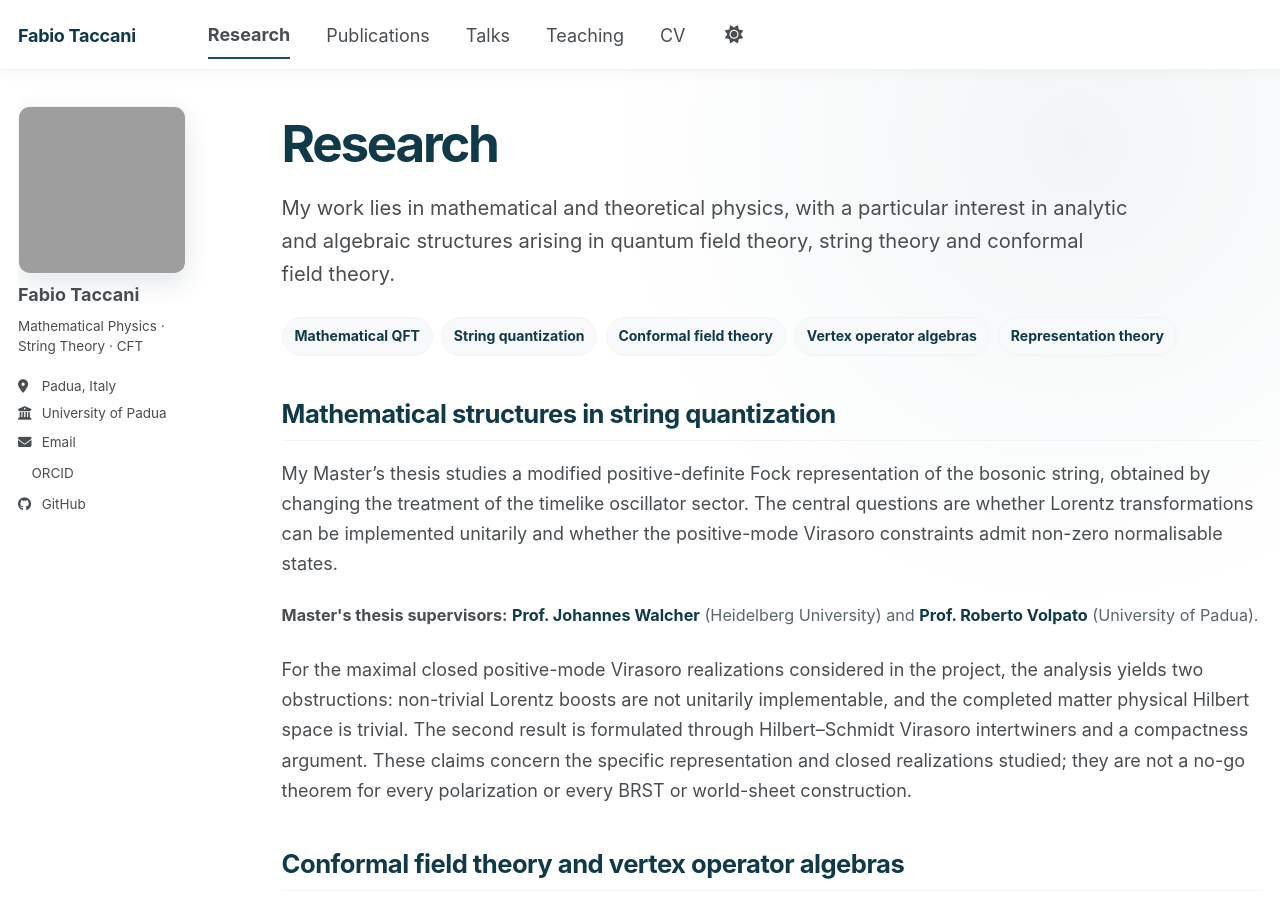
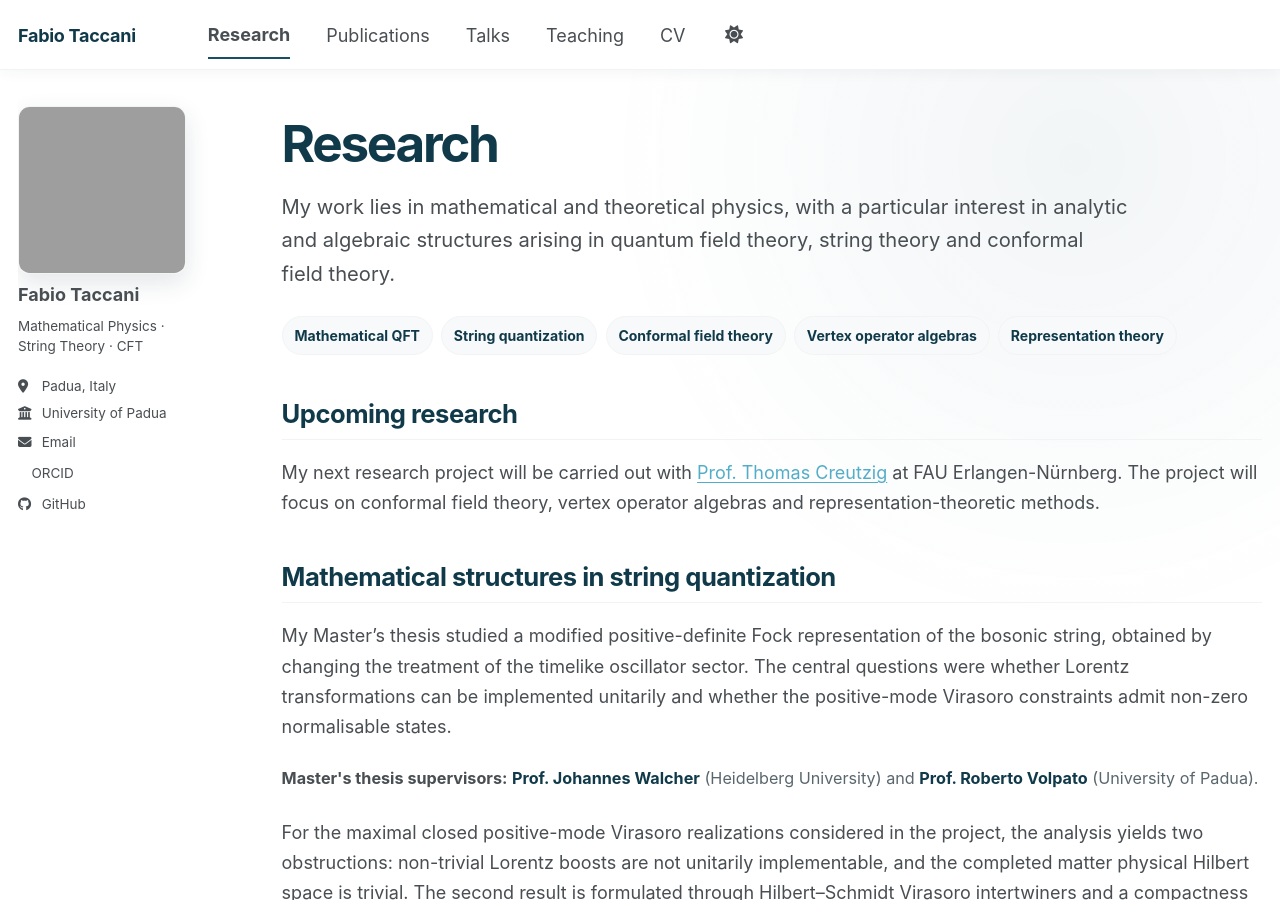
Before and after one commit to FabioTaccani/FabioTaccani.github.io, a Jekyll site: the page built from _pages/research.md, in a window 1280 px wide and 900 px high. Built offline with Jekyll 4.4.1, drawn with Linux system fonts in a browser that asks for light colours; a style sheet for code colours, icons or effects is not loaded.

Commit message:
Add upcoming research and update thesis status

```diff
--- a/_pages/research.md
+++ b/_pages/research.md
@@ -19,11 +19,18 @@ theory, string theory and conformal field theory.
   <span>Representation theory</span>
 </div>
 
+## Upcoming research
+
+My next research project will be carried out with
+[Prof. Thomas Creutzig](https://www.math.fau.de/algebra-und-geometrie/thomascreutzig/)
+at FAU Erlangen-Nürnberg. The project will focus on conformal field theory,
+vertex operator algebras and representation-theoretic methods.
+
 ## Mathematical structures in string quantization
 
-My Master's thesis studies a modified positive-definite Fock representation
+My Master's thesis studied a modified positive-definite Fock representation
 of the bosonic string, obtained by changing the treatment of the timelike
-oscillator sector. The central questions are whether Lorentz transformations
+oscillator sector. The central questions were whether Lorentz transformations
 can be implemented unitarily and whether the positive-mode Virasoro
 constraints admit non-zero normalisable states.
 
@@ -44,7 +51,6 @@ specific representation and closed realizations studied; they are not a
 no-go theorem for every polarization or every BRST or world-sheet
 construction.
 
-
 ## Conformal field theory and vertex operator algebras
 
 I have also studied topological defects in the Monster module under the
```
